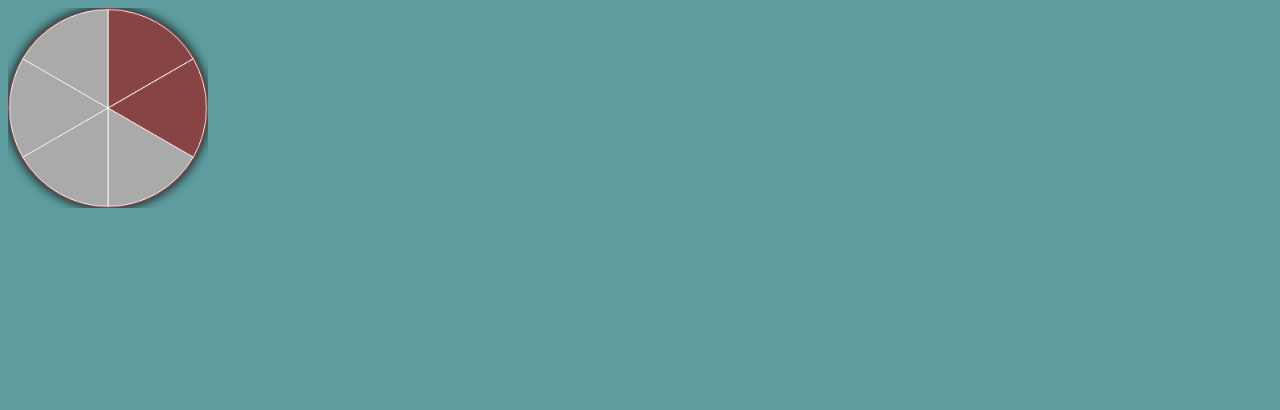
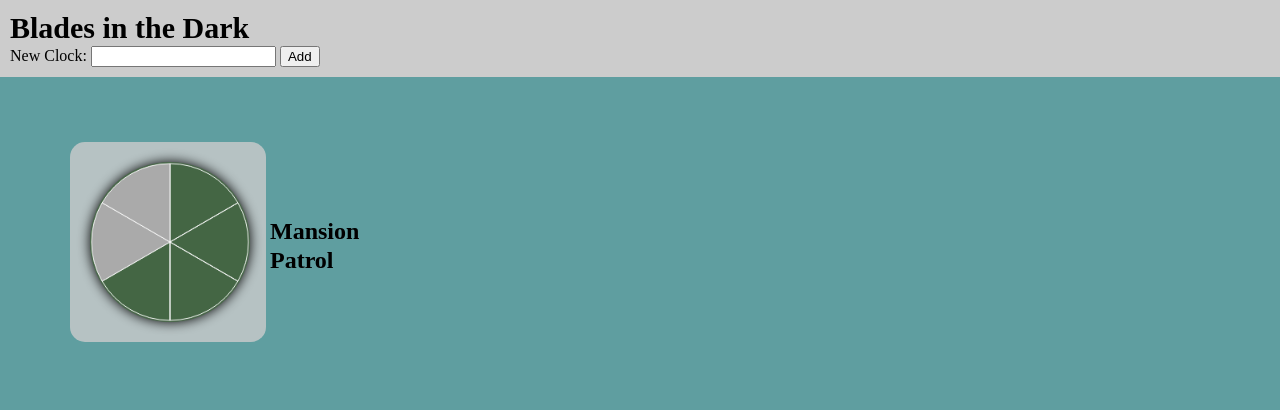
Before and after one commit to nvanbaak/heist-tracker, a plain HTML site: page index.html in a window 1280 px wide. Drawn offline with Linux system fonts and the light colour scheme.

Commit message:
added additional elements around clocks

```diff
--- a/index.html
+++ b/index.html
@@ -5,12 +5,45 @@
     <meta name="viewport" content="width=device-width, initial-scale=1.0">
     <title>Heist Tracker</title>
 
+    <!-- CSS reset -->
+    <link rel="stylesheet" href="reset.css">
+
+     <!-- Stylesheet -->
     <link rel="stylesheet" href="style.css">
 </head>
 <body>
 
+    <header>
+        <h1>Blades in the Dark</h1>
+        <form>
+            <label for="clock-input">New Clock: </label>
+            <input type="text" id=clock-input>
+            <button id=clock-submit>Add</button>
+        </form>
+    </header>
 
-    <canvas id="test"></canvas>
+    <main>
+
+        <div class="clock-port">
+
+            <div class="clock-panel">
+                <canvas id="test"></canvas>
+                    <h2>Mansion Patrol</h2>
+
+            </div>
+
+
+
+
+
+
+
+        </div>
+
+
+
+    </main>
+
 
 
     <script src="script.js"></script>
--- /dev/null
+++ b/reset.css
@@ -0,0 +1,48 @@
+/* http://meyerweb.com/eric/tools/css/reset/
+   v2.0 | 20110126
+   License: none (public domain)
+*/
+
+html, body, div, span, applet, object, iframe,
+h1, h2, h3, h4, h5, h6, p, blockquote, pre,
+a, abbr, acronym, address, big, cite, code,
+del, dfn, em, img, ins, kbd, q, s, samp,
+small, strike, strong, sub, sup, tt, var,
+b, u, i, center,
+dl, dt, dd, ol, ul, li,
+fieldset, form, label, legend,
+table, caption, tbody, tfoot, thead, tr, th, td,
+article, aside, canvas, details, embed,
+figure, figcaption, footer, header, hgroup,
+menu, nav, output, ruby, section, summary,
+time, mark, audio, video {
+	margin: 0;
+	padding: 0;
+	border: 0;
+	font-size: 100%;
+	font: inherit;
+	vertical-align: baseline;
+}
+/* HTML5 display-role reset for older browsers */
+article, aside, details, figcaption, figure,
+footer, header, hgroup, menu, nav, section {
+	display: block;
+}
+body {
+	line-height: 1;
+}
+ol, ul {
+	list-style: none;
+}
+blockquote, q {
+	quotes: none;
+}
+blockquote:before, blockquote:after,
+q:before, q:after {
+	content: '';
+	content: none;
+}
+table {
+	border-collapse: collapse;
+	border-spacing: 0;
+}
--- a/script.js
+++ b/script.js
@@ -2,7 +2,7 @@
 const BLADESGREEN = "#446644";
 const BLADESRED = "#884444";
 
-drawClock("test", 2, 6, BLADESRED);
+drawClock("test", 4, 6, BLADESGREEN);
 
 
 function drawClock(canvasID, complete, segment, colorStr) {
@@ -14,6 +14,7 @@
         // set up canvas context
         var canvSize = 250;
         var halfSize = canvSize / 2;
+        var portion = halfSize * 0.8;
         var ctx = canvas.getContext('2d');
         canvas.width = canvas.height = canvSize;
 
@@ -22,7 +23,7 @@
         ctx.shadowColor = "black";
         ctx.shadowBlur = 15;
         ctx.beginPath();
-        ctx.arc(halfSize,halfSize,halfSize,0,Math.PI * 2);
+        ctx.arc(halfSize,halfSize,portion,0,Math.PI * 2);
         ctx.fill();
         ctx.shadowBlur = 0;
 
@@ -44,7 +45,7 @@
             // Move pen to the middle of the canvas
             ctx.moveTo(halfSize,halfSize);
             // Draw arc centered on the canvas with endpoints as defined above
-            ctx.arc(halfSize,halfSize,halfSize-2,arcStart,arcEnd)
+            ctx.arc(halfSize,halfSize,portion-2,arcStart,arcEnd)
             // Draw a line back to the middle
             ctx.lineTo(halfSize,halfSize);
 
@@ -57,7 +58,7 @@
                 ctx.strokeStyle = "#FFFFFF";
                 ctx.beginPath();
                 ctx.moveTo(halfSize,halfSize);
-                ctx.arc(halfSize,halfSize,halfSize-2,arcStart,arcEnd)
+                ctx.arc(halfSize,halfSize,portion-2,arcStart,arcEnd)
                 ctx.lineTo(halfSize,halfSize);
                 ctx.stroke();
 
--- a/style.css
+++ b/style.css
@@ -1,5 +1,43 @@
 body {
     background-color: cadetblue;
+
+    line-height: 1.2;
+}
+
+main {
+    padding: 50px;
+}
+
+h1 {
+    font-size: 30px;
+    font-weight: bold;
+}
+
+h2 {
+    font-size: 24px;
+    font-weight: bold;
+}
+
+.clock-port {
+    width: 20%;
+    /* border: 1px solid black; */
+}
+
+header {
+    padding: 10px;
+    background-color: #cccccc;
+}
+
+.clock-panel {
+    margin: 15px 20px;
+    border-radius: 15px;
+    background-color: #cccccccc;
+
+    display: flex;
+}
+
+.clock-panel h2 {
+    margin-top: 75px;
 }
 
 canvas {
```
